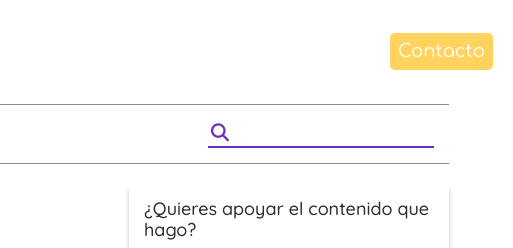
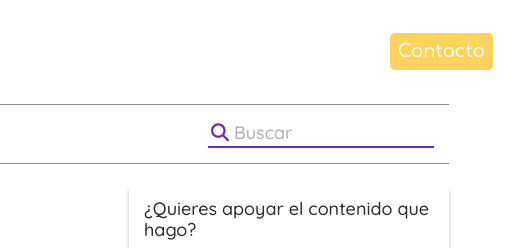
Before and after one commit to kathyspark/kathy-spark, a plain HTML site: page index.html in a window 1280 px wide. Shown: the top 248 px of the page, 767-1280 px from the left. Drawn offline with Linux system fonts and the light colour scheme.

Commit message:
modified placeholder search bar text

```diff
--- a/index.html
+++ b/index.html
@@ -26,7 +26,7 @@
                 </div>
                 <form class="search-bar">
                     <i class="fa-solid fa-magnifying-glass"></i>
-                    <input type="text" name="" id="">
+                    <input type="text" name="" id="" placeholder="Buscar">
                 </form>
             </nav>
             <div class="blog-section">
--- a/styles/styles.css
+++ b/styles/styles.css
@@ -116,6 +116,11 @@ h1, h2, h3, h4, h5, button {
 .search-bar input {
     border: none;
     outline: none;
+}
+
+::placeholder {
+    color: var(--gray-color-light);
+    opacity: 0.7;
 }
 
 .search-bar {
```
